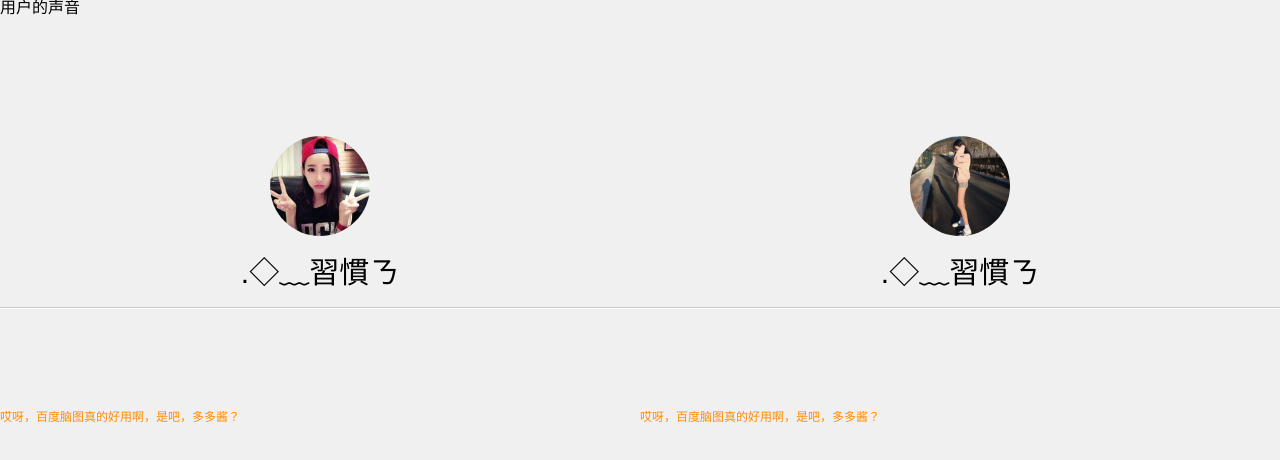
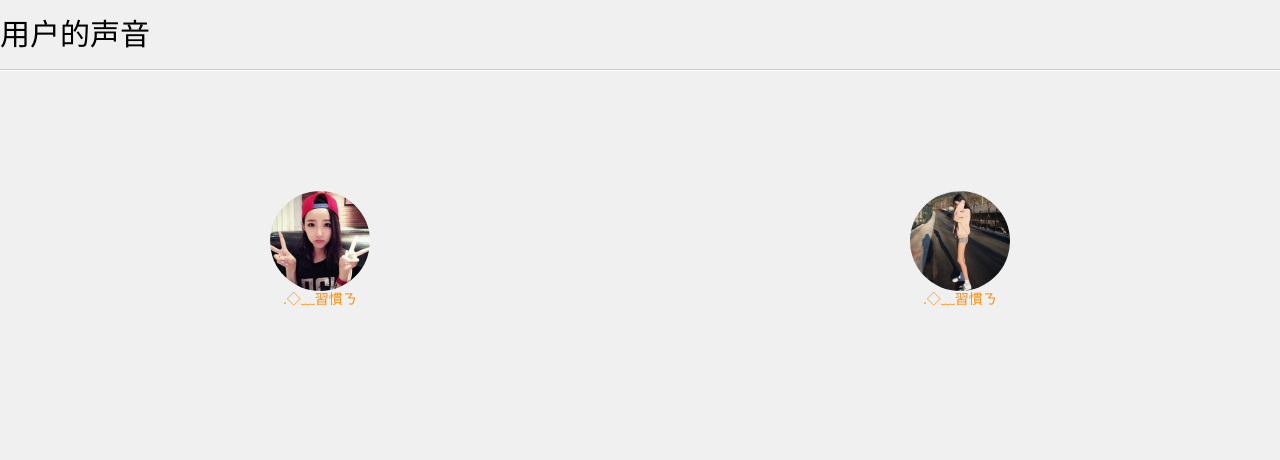
Before and after one commit to yaochuxia/duang, a website: page duang/duang.html in a window 1280 px wide. Drawn offline with nearby package versions, Linux system fonts and the light colour scheme.

Commit message:
静态页面

```diff
--- a/duang/duang.html
+++ b/duang/duang.html
@@ -4,30 +4,46 @@
 	<meta charset="UTF-8">
 	<title>duang tooltip气泡特效</title>
 	<link rel="stylesheet"type="text/css" href="../dist/css/duang.min.css" />
+	<script src="../js/jquery-1.8.3.min.js"></script>
 </head>
 <body>
-	<h1>用户的声音</h1>
+	<div class="container">
+		<div class="row">
+			<h2>用户的声音</h2>
 			<div class="sound_article">
 			    <div id="sound_1" class="sound">
-	        <a class="avator">
+			        <a href="#" class="avator" data-title="哎呀，百度脑图真的好用啊，是吧，多多酱？">
 			        	<img src="../images/user_1.jpg" alt="太扯淡" />
-	        	<h2>.◇﹏習慣ㄋ</h2>
+			        	<h5>.◇﹏習慣ㄋ</h5>
 			        </a>
-	        <div class="sound_content">
-	        	<svg data-src="../img/bubble1.svg" width="200" height="100"></svg>
-	        	<p>哎呀，百度脑图真的好用啊，是吧，多多酱？</p>
+				</div>
+			    <div id="sound_2" class="sound">
+			        <a href="#" class="avator"  data-title="哎呀，百度脑图真的好用啊，是吧，多多酱？">
+			        	<img src="../images/user_2.png" alt="太扯淡" />
+			        	<h5>.◇﹏習慣ㄋ</h5>
+			        </a>
 				</div>
 			</div>
-	    <div id="sound_2" class="sound">
-	        <a class="avator">
-	        	<img src="../images/user_2.png" alt="太扯淡" />
-	        	<h2>.◇﹏習慣ㄋ</h2>
-	        </a>
-	        <div class="sound_content">
-	        	<svg data-src="../img/bubble1.svg" width="200" height="100"></svg>
-	        	<p>哎呀，百度脑图真的好用啊，是吧，多多酱？</p>
+    	    <p class="sound_content"></p>
+
 		</div>
 	</div>
-	</div>
+	<script>
+$(function(){
+	$('.sound_article .avator').hover(function(){
+		var title=$(this).attr('data-title');
+		console.log(title);
+		$('.sound_content').text(title);
+		var pos=$(this).offset().left;   //元素偏移位置
+		console.log(pos);
+		var dis=($('.sound_content').outerWidth()-$(this).outerWidth())/2;//sound_content宽减.avator的宽再除以2
+		console.log(dis);
+		var l=pos-dis;
+		$('.sound_content').css({'left':l+'px'}).animate({'top':120,'opacity':1},300);
+	},function(){
+		$('.sound_content').animate({'top':0,'opacity':0},300);
+	})
+})
+	</script>
 </body>
 </html>
```
Lines whose indentation alone changed are shown as unchanged.
